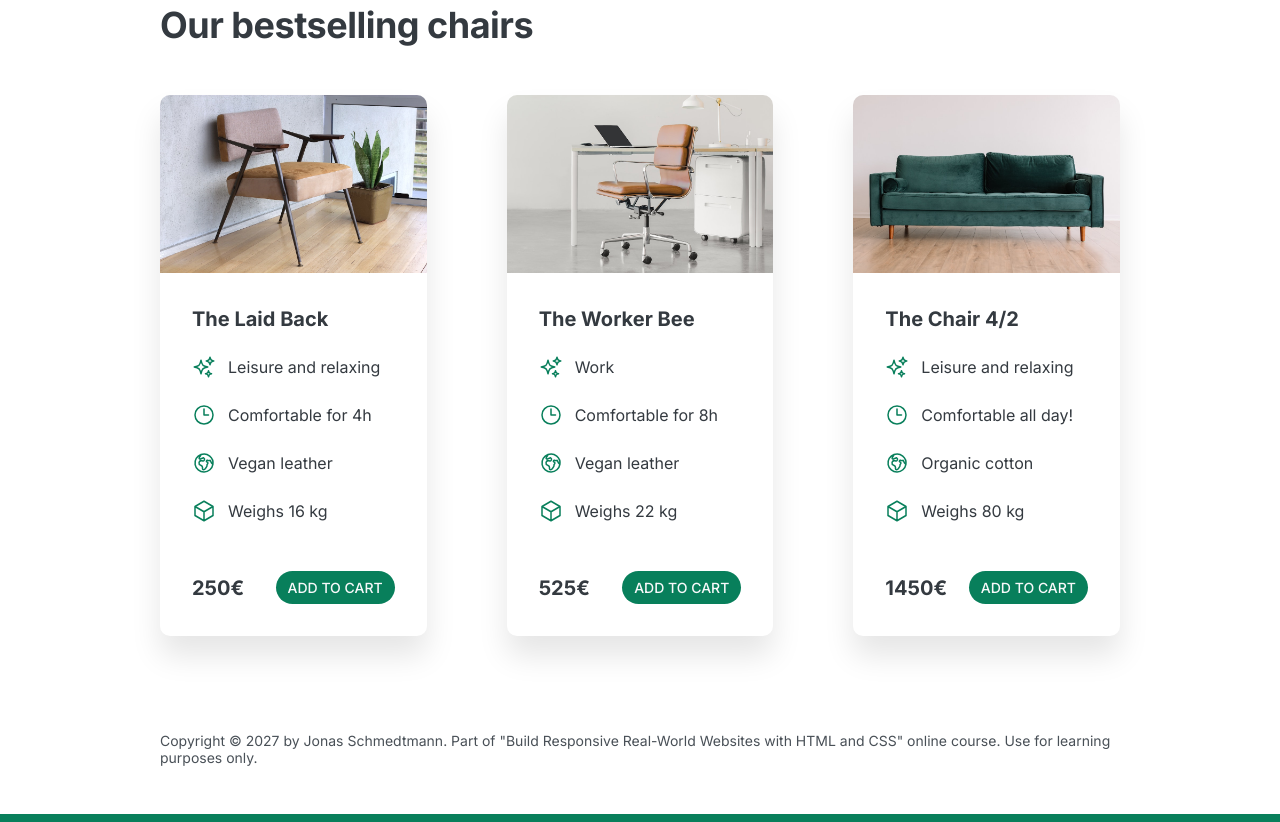
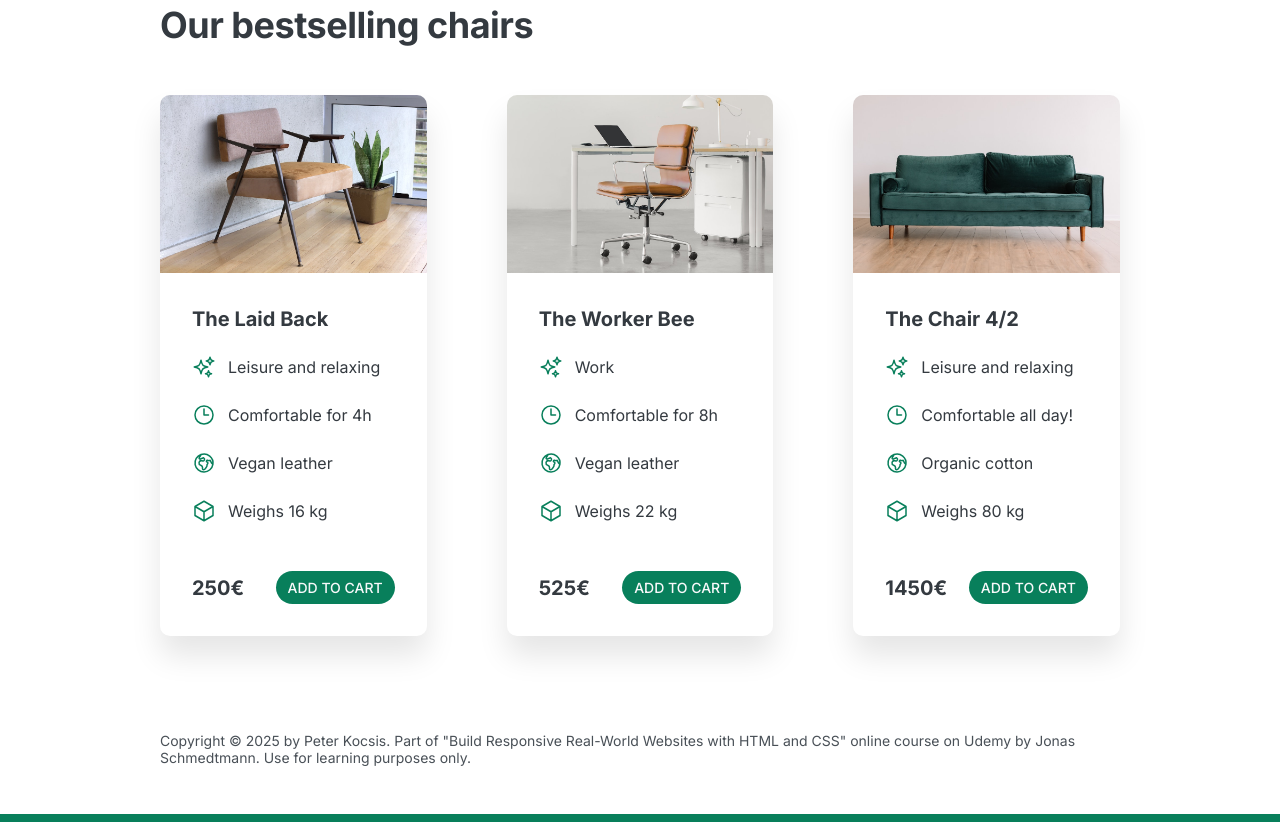
Before and after one commit to PeterKocsis/Training-project, a website: page Chair-shop-page/index.html in a window 1280 px wide. Shown: the part 1358-2180 px from the top of the page. Drawn offline with Linux system fonts and the light colour scheme.

Commit message:
Update copyright information in footer

```diff
--- a/Chair-shop-page/index.html
+++ b/Chair-shop-page/index.html
@@ -256,8 +256,8 @@
     </section>
 
     <footer>
-      Copyright &copy; 2027 by Jonas Schmedtmann. Part of "Build Responsive
-      Real-World Websites with HTML and CSS" online course. Use for learning
+      Copyright &copy; 2025 by Peter Kocsis. Part of "Build Responsive
+      Real-World Websites with HTML and CSS" online course on Udemy by Jonas Schmedtmann. Use for learning
       purposes only.
     </footer>
   </div>
```
